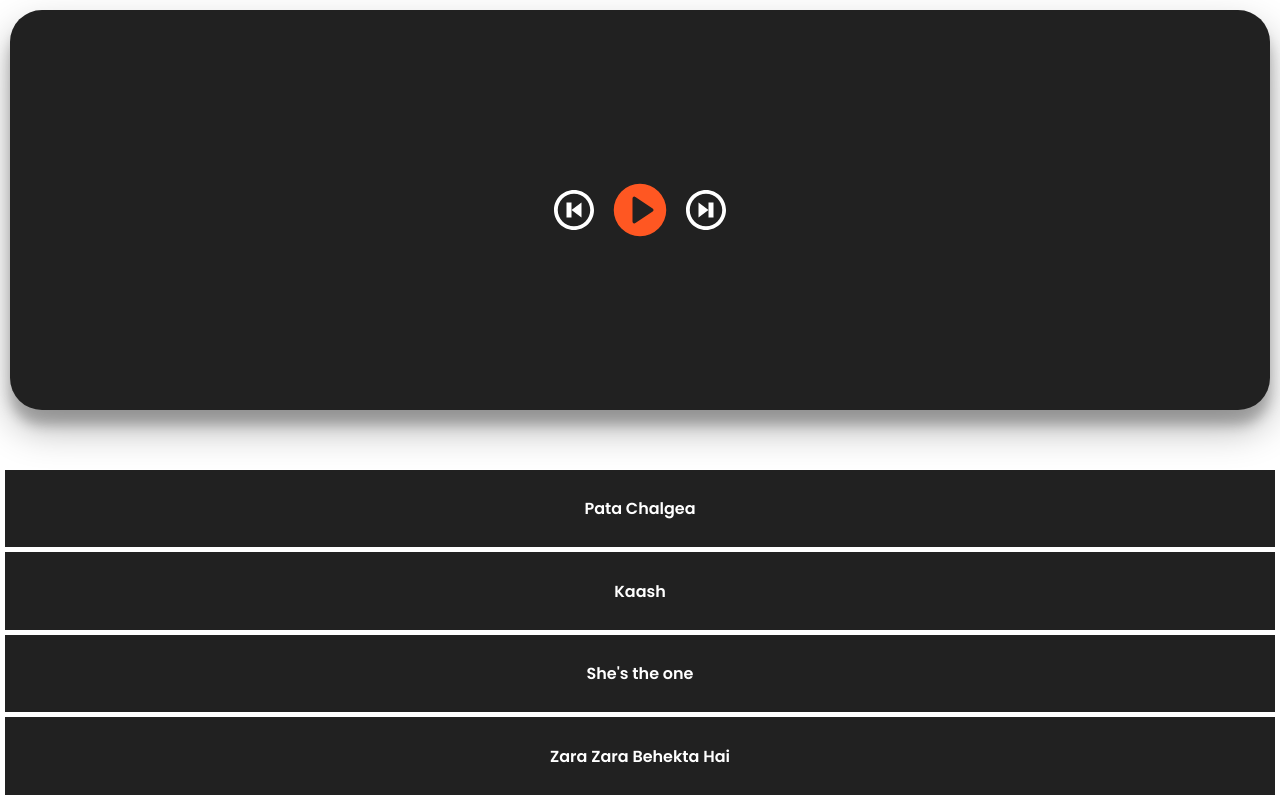
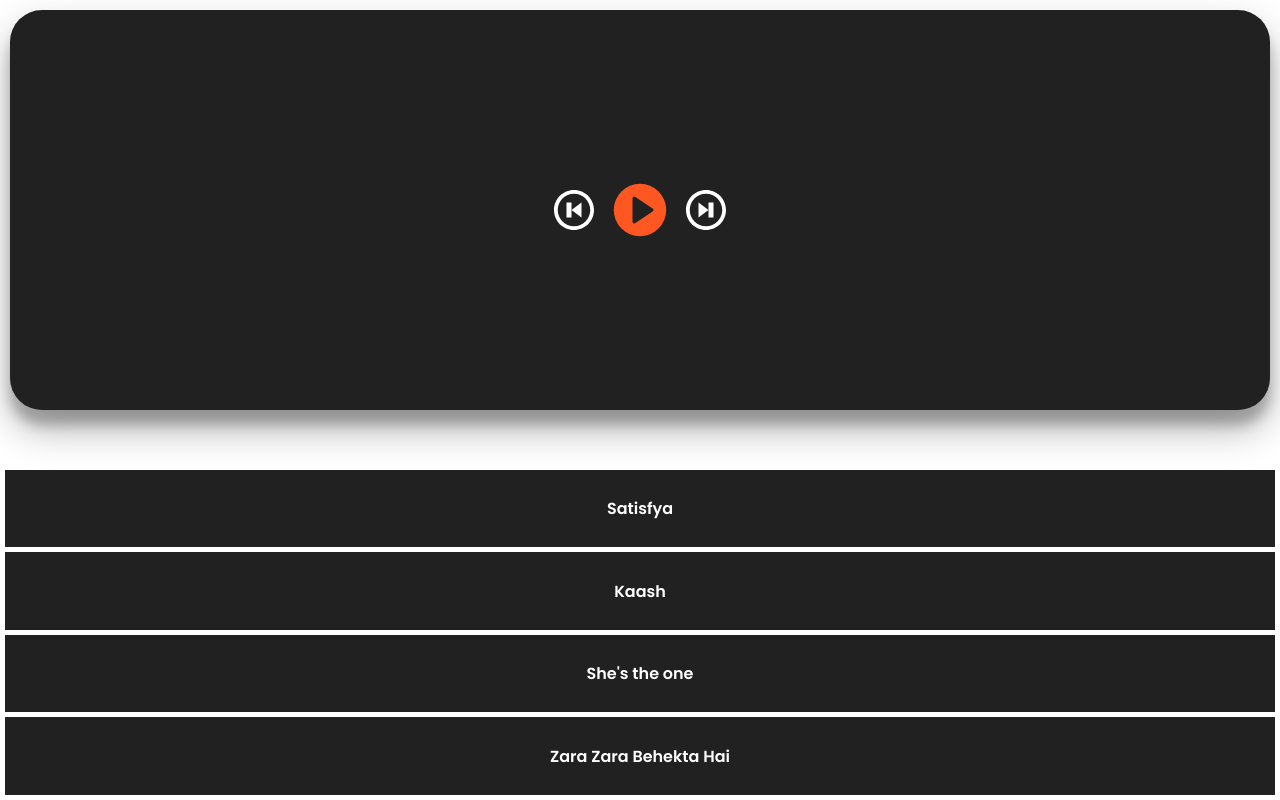
Before and after one commit to killshotxd/React-Music, a React (Vite) app: page / in a window 1280 px wide. Built offline with nearby package versions, Linux system fonts and the light colour scheme.

Commit message:
music play pause implemented

```diff
--- a/package.json
+++ b/package.json
@@ -11,7 +11,8 @@
   "dependencies": {
     "react": "^18.2.0",
     "react-dom": "^18.2.0",
-    "react-icons": "^4.4.0"
+    "react-icons": "^4.4.0",
+    "require": "^2.4.20"
   },
   "devDependencies": {
     "@types/react": "^18.0.17",
--- a/src/App.jsx
+++ b/src/App.jsx
@@ -4,18 +4,22 @@ import { audios } from "./AudioData";
 import Player from "./components/Player";
 const App = () => {
   const [songs, setSongs] = useState(audios);
+  const [currentIndex, setCurrentIndex] = useState(null);
   const [currentSong, setCurrentSOng] = useState({});
-  const getSongData = (song) => {
+  const getSongData = (song, index) => {
+    setCurrentIndex(index);
     setCurrentSOng(song);
   };
   return (
     <>
       <div className="player-main">
-        <Player currentSong={currentSong} />
+        <Player currentSong={currentSong} currentIndex={currentIndex} />
       </div>
       <div className="app-main">
-        {songs.map((song) => {
-          return <AudioFiles song={song} getSongData={getSongData} />;
+        {songs.map((song, index) => {
+          return (
+            <AudioFiles song={song} getSongData={getSongData} index={index} />
+          );
         })}
       </div>
     </>
--- /dev/null
+++ b/src/AudioData.js
@@ -0,0 +1,29 @@
+export const audios = [
+  {
+    name: "Satisfya",
+    music:
+      "https://aac.saavncdn.com/931/423b9e98db7f5ad575ee19e383d4c30e_320.mp4",
+    creator: "Imran Khan",
+  },
+
+  {
+    name: "Kaash",
+    music:
+      "https://aac.saavncdn.com/233/90bddd1c80301df15dd571d048f2c64f_320.mp4",
+    creator: "Bilaal Saeed",
+  },
+
+  {
+    name: "She's the one",
+    music:
+      "https://aac.saavncdn.com/711/ecc7fa94aae221c5131295d63ec5a69a_320.mp4",
+    creator: "Jerry",
+  },
+
+  {
+    name: "Zara Zara Behekta Hai",
+    music:
+      "https://aac.saavncdn.com/724/fde8f97dc25c1e0fa5a912900b2798d3_320.mp4",
+    creator: "RHTDM",
+  },
+];
--- a/src/AudioData.jsx
+++ /dev/null
@@ -1,25 +0,0 @@
-export const audios = [
-  {
-    name: "Pata Chalgea",
-    music: "./audios/Pata Chalgea.mp3",
-    creator: "Imran Khan",
-  },
-
-  {
-    name: "Kaash",
-    music: "./audios/KAASH.mp3",
-    creator: "Bilaal Saeed",
-  },
-
-  {
-    name: "She's the one",
-    music: "./audios/She The One.mp3",
-    creator: "Jerry",
-  },
-
-  {
-    name: "Zara Zara Behekta Hai",
-    music: "./audios/Zara Zara Behekta Hai.mp3",
-    creator: "RHTDM",
-  },
-];
--- a/src/components/AudioFiles.jsx
+++ b/src/components/AudioFiles.jsx
@@ -1,8 +1,8 @@
 import React from "react";
 
-const AudioFiles = ({ song, getSongData }) => {
+const AudioFiles = ({ song, getSongData, index }) => {
   return (
-    <div className="player-container" onClick={() => getSongData(song)}>
+    <div className="player-container" onClick={() => getSongData(song, index)}>
       <h4 className="song-name">{song.name}</h4>
     </div>
   );
--- a/src/components/Player.jsx
+++ b/src/components/Player.jsx
@@ -1,15 +1,27 @@
-import React from "react";
-import { useState } from "react";
+import React, { useEffect } from "react";
+import { useState, useRef } from "react";
 import { GoPlay } from "react-icons/go";
 import { BsPauseCircleFill } from "react-icons/bs";
 import { ImPrevious, ImNext } from "react-icons/im";
-const Player = ({ currentSong }) => {
+const Player = ({ currentSong, currentIndex }) => {
   const [isPlaying, setIsPlaying] = useState(false);
+  const audioRef = useRef(null);
   const togglePlay = () => {
     setIsPlaying(!isPlaying);
   };
+
+  useEffect(() => {
+    if (isPlaying) {
+      audioRef.current.play();
+    } else {
+      audioRef.current.pause();
+    }
+  }, [isPlaying]);
+
   return (
     <div>
+      <audio ref={audioRef} src={currentSong.music}></audio>
+
       <div className="player-card">
         {currentSong ? (
           <div>
```
Also changed, not shown: 1 other file (tests, documents, lock files or other folders).
